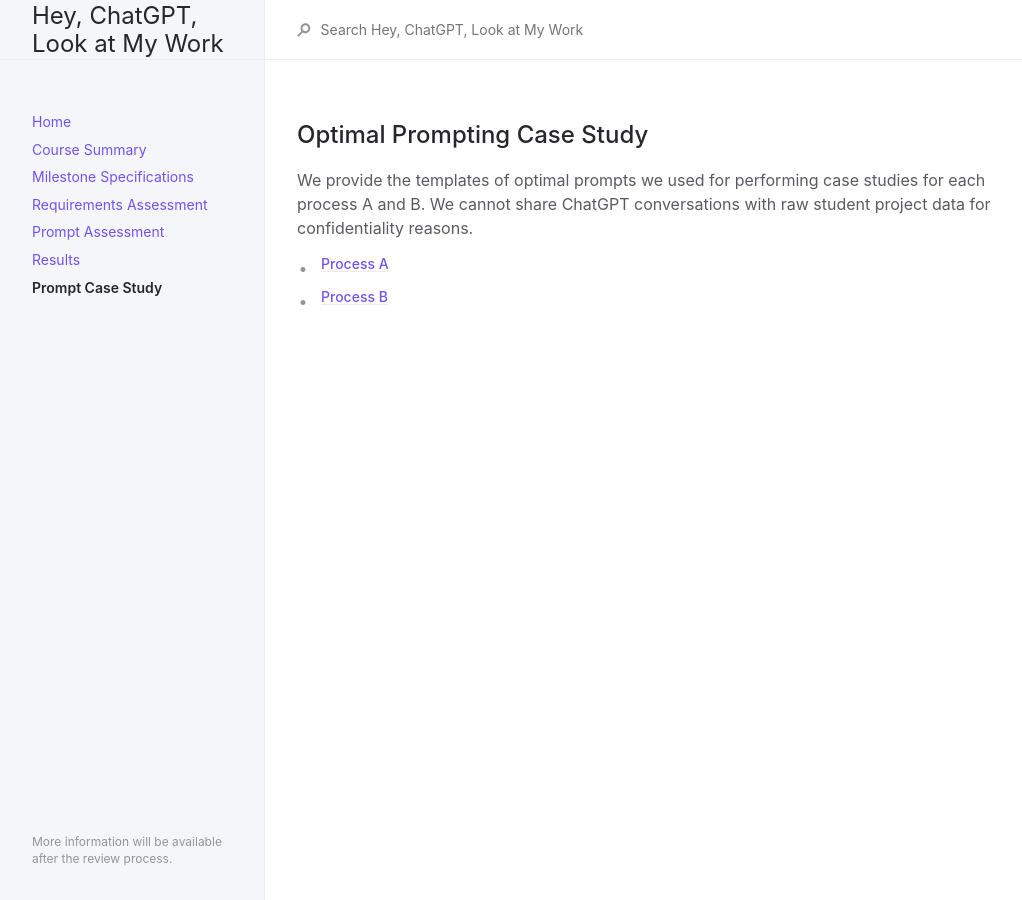
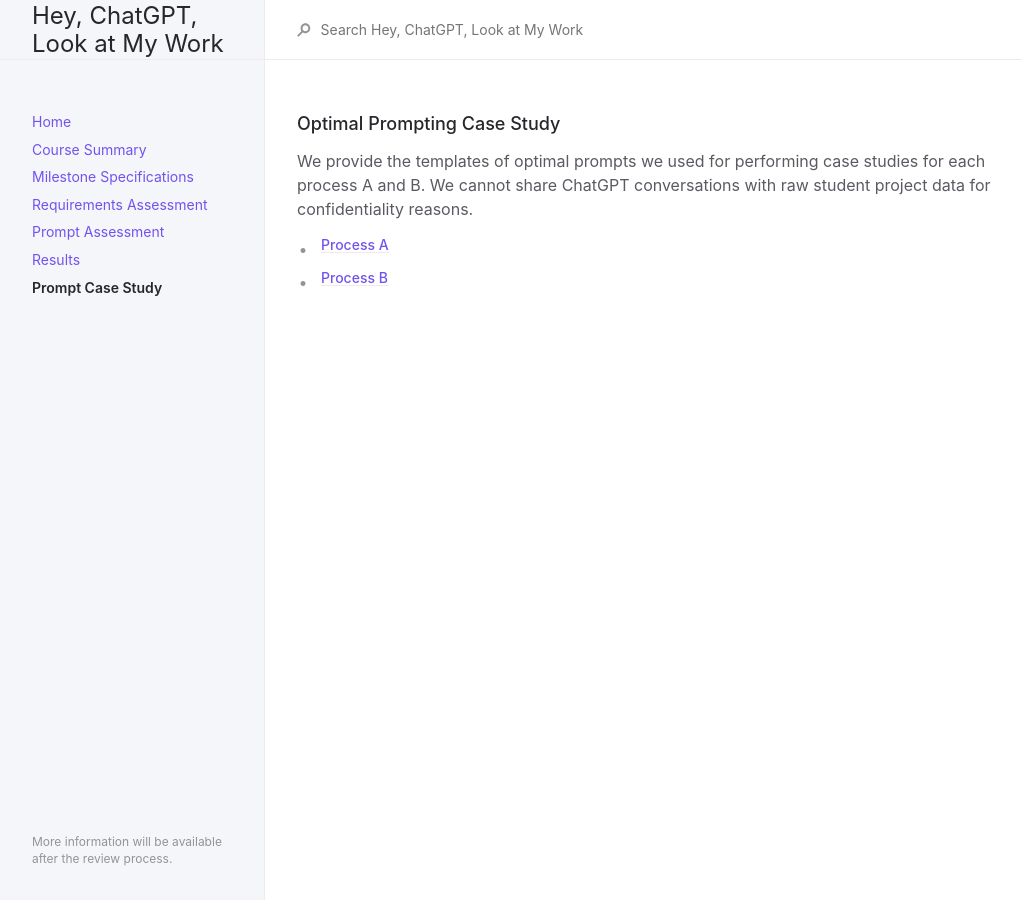
Before and after one commit to anonymousresearcher2020/anonymousresearcher2020.github.io, a Jekyll site: the page built from docs/caseStudy.md, in a window 1280 px wide. Shown: the whole page, without its empty margins (107-1129 px from the left). Built offline with Jekyll 4.4.1, drawn with Linux system fonts in a browser that asks for light colours.

Commit message:
restructuring

```diff
--- a/docs/caseStudy.md
+++ b/docs/caseStudy.md
@@ -5,7 +5,7 @@ nav_order: 6
 has_children: false
 permalink: /docs/caseStudy
 ---
-## Optimal Prompting Case Study
+### Optimal Prompting Case Study
 
 We provide the templates of optimal prompts we used for performing case studies for each process A and B. We cannot share ChatGPT conversations with raw student project data for confidentiality reasons.
 
```
Also changed, not shown: docs/results.md (+1 -1 lines), 1 other file.
